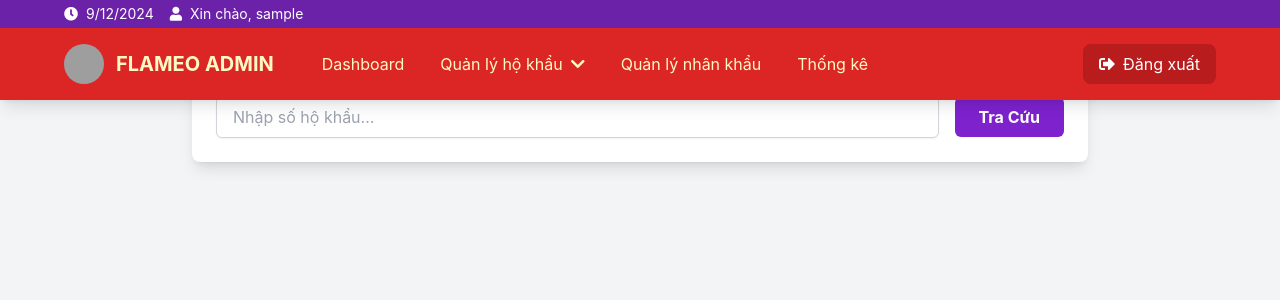
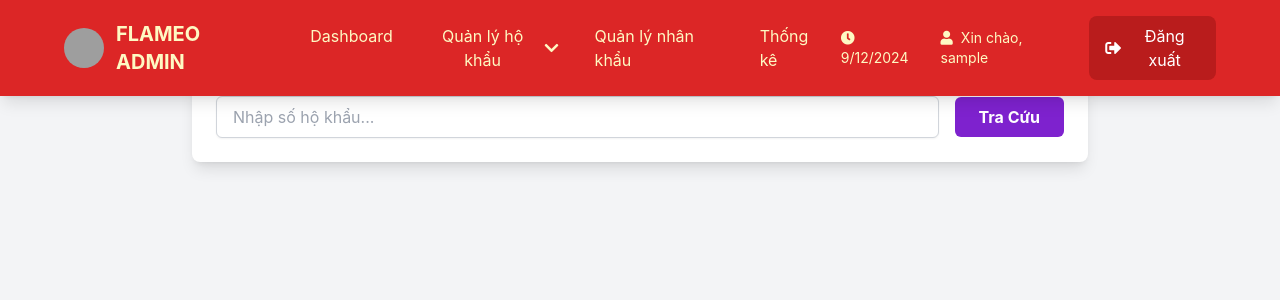
Before and after one commit to nguyenminhvuinfo/QuanLySoHoKhau, a React (Create React App) app: page /admin/search-citizen in a window 1280 px wide. Shown: the top 300 px of the page. Built offline with nearby package versions, Linux system fonts and the light colour scheme; sample sign-in values are in the browser's storage; grey boxes are pictures that could not be loaded; the HTML template or start-up script is replaced by a standard one.

Commit message:
Cập nhật routing và các components

```diff
--- a/src/presentation/admin/components/Header.jsx
+++ b/src/presentation/admin/components/Header.jsx
@@ -14,20 +14,6 @@ function Header() {
 
   return (
     <div className="fixed w-full z-10">
-      {/* Thanh thông tin phía trên */}
-      <div className="bg-purple-800 text-white px-16 py-1 flex justify-between items-center text-sm">
-        <div className="flex items-center space-x-4">
-          <span>
-            <i className="fas fa-clock mr-2"></i>
-            {new Date().toLocaleDateString('vi-VN')}
-          </span>
-          <span>
-            <i className="fas fa-user mr-2"></i>
-            Xin chào, {user?.username || 'Admin'}
-          </span>
-        </div>
-      </div>
-
       {/* Thanh điều hướng chính */}
       <header className="bg-red-600 text-yellow-100 px-16 py-4 shadow-lg">
         <div className="flex justify-between items-center">
@@ -75,6 +61,20 @@ function Header() {
             </nav>
           </div>
 
+          {/* Phần bên phải */}
+          <div className="flex items-center space-x-6">
+            {/* Thông tin người dùng */}
+            <div className="flex items-center space-x-4 text-sm">
+              <span>
+                <i className="fas fa-clock mr-2"></i>
+                {new Date().toLocaleDateString('vi-VN')}
+              </span>
+              <span>
+                <i className="fas fa-user mr-2"></i>
+                Xin chào, {user?.username || 'Admin'}
+              </span>
+            </div>
+
             {/* Nút đăng xuất */}
             <button
               onClick={handleLogout}
@@ -84,6 +84,7 @@ function Header() {
               <span>Đăng xuất</span>
             </button>
           </div>
+        </div>
       </header>
     </div>
   );
```
Lines whose indentation alone changed are shown as unchanged.
